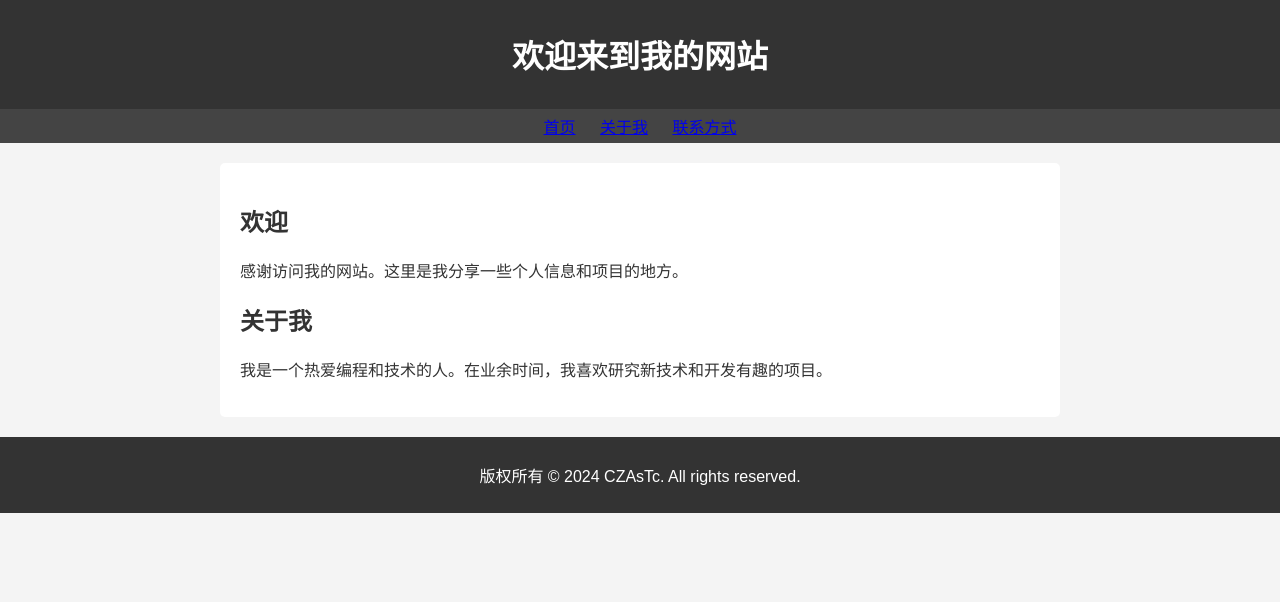
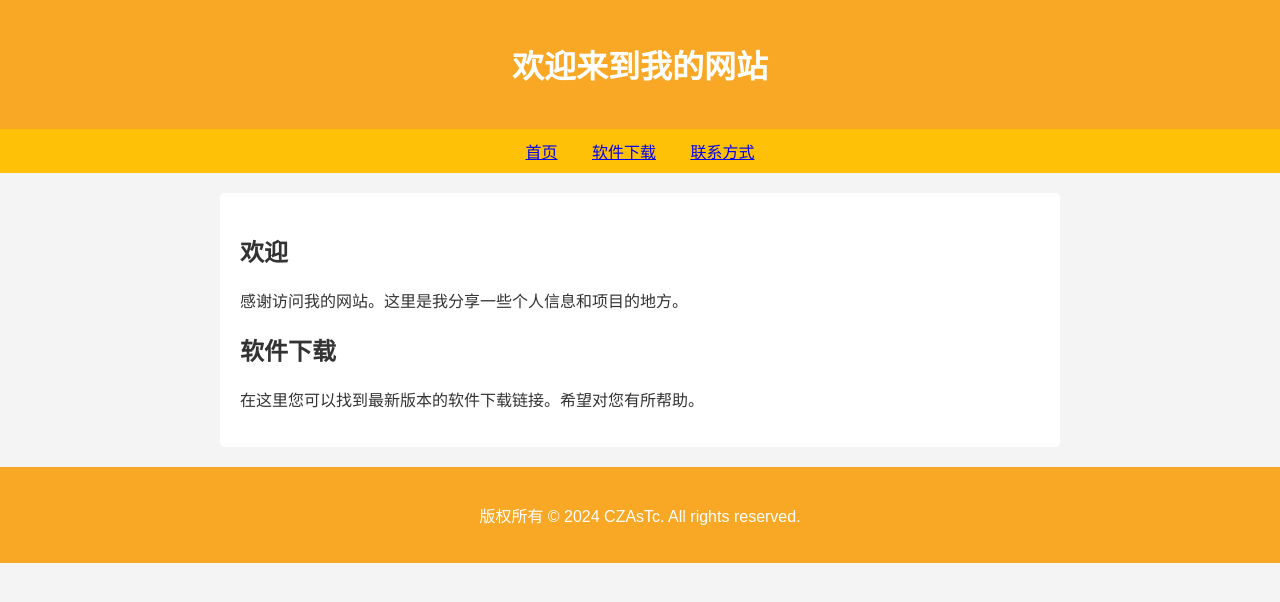
Before and after one commit to CZAsTc/czastc.github.io, a plain HTML site: page index.html in a window 1280 px wide. Drawn offline with Linux system fonts and the light colour scheme.

Commit message:
Update index.html

```diff
--- a/index.html
+++ b/index.html
@@ -12,16 +12,16 @@
             color: #333;
         }
         header {
-            background-color: #333;
+            background-color: #F9A825;
             color: #fff;
-            padding: 10px 0;
+            padding: 20px 0;
             text-align: center;
         }
         nav {
-            background-color: #444;
+            background-color: #FFC107;
             color: #fff;
             text-align: center;
-            padding: 5px 0;
+            padding: 10px 0;
         }
         nav ul {
             list-style-type: none;
@@ -30,7 +30,7 @@
         }
         nav ul li {
             display: inline;
-            margin: 0 10px;
+            margin: 0 15px;
         }
         main {
             max-width: 800px;
@@ -40,10 +40,10 @@
             border-radius: 5px;
         }
         footer {
-            background-color: #333;
+            background-color: #F9A825;
             color: #fff;
             text-align: center;
-            padding: 10px 0;
+            padding: 20px 0;
         }
 
         /* 响应式设计 */
@@ -65,7 +65,7 @@
     <nav>
         <ul>
             <li><a href="index.html">首页</a></li>
-            <li><a href="about.html">关于我</a></li>
+            <li><a href="download.html">软件下载</a></li>
             <li><a href="contact.html">联系方式</a></li>
         </ul>
     </nav>
@@ -78,8 +78,8 @@
         </section>
 
         <section>
-            <h2>关于我</h2>
-            <p>我是一个热爱编程和技术的人。在业余时间，我喜欢研究新技术和开发有趣的项目。</p>
+            <h2>软件下载</h2>
+            <p>在这里您可以找到最新版本的软件下载链接。希望对您有所帮助。</p>
         </section>
     </main>
 
```
